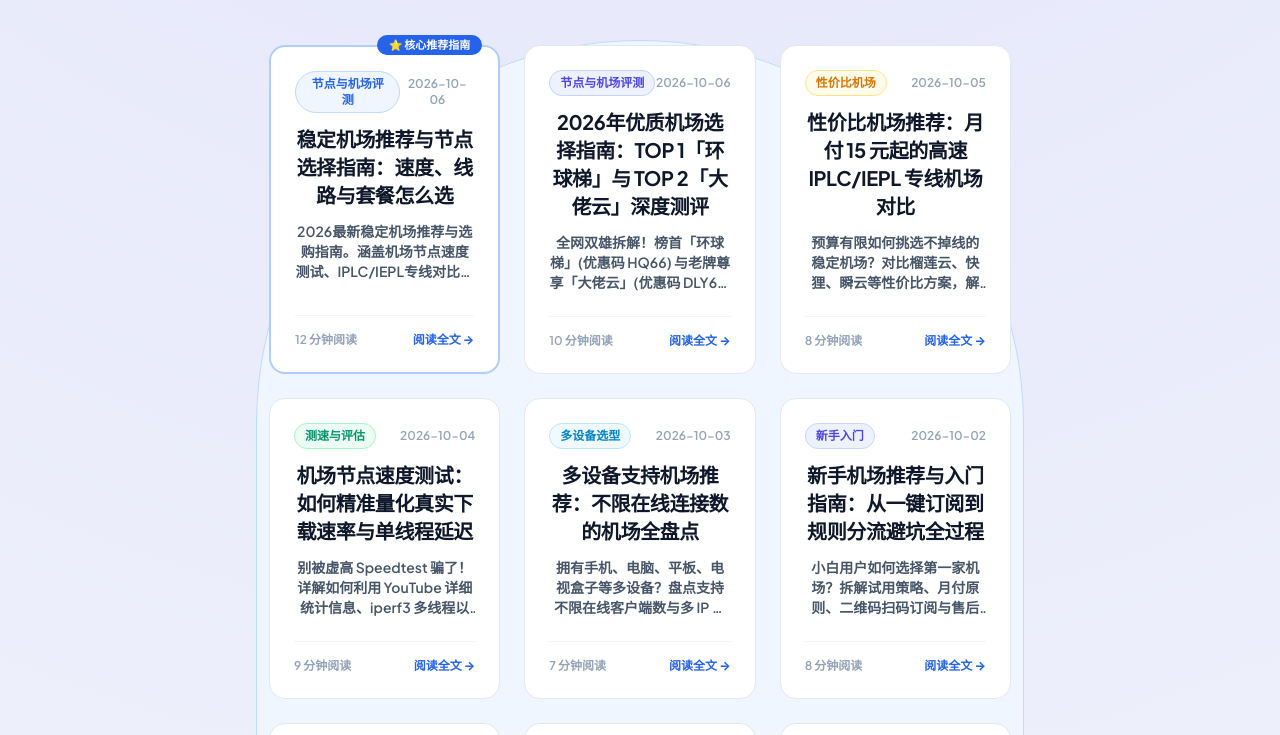
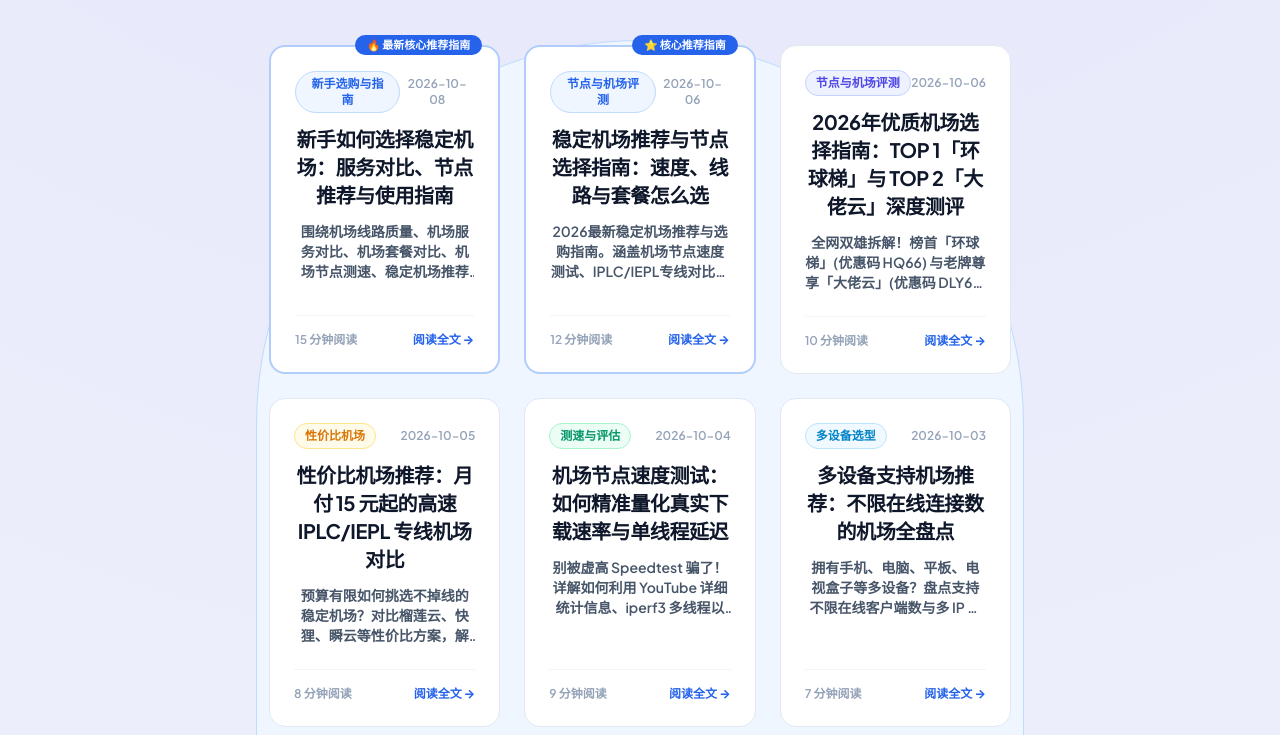
Before and after one commit to zs350235495-ui/zhinanzhen, a plain HTML site: page blog.html in a window 1280 px wide. Shown: the part 65-800 px from the top of the page. Drawn offline with nearby package versions, Linux system fonts and the light colour scheme.

Commit message:
fix: 在 blog.html 博客列表置顶展示最新文章《新手如何选择稳定机场：服务对比、节点推荐与使用指南》

```diff
--- a/blog.html
+++ b/blog.html
@@ -83,6 +83,35 @@
     <div class="text-center max-w-3xl mx-auto mb-12">
       <span class="text-xs px-3 py-1 rounded-full font-semibold bg-blue-50 dark:bg-blue-500/10 text-blue-600 dark:text-blue-400 border border-blue-200 dark:border-blue-500/20 inline-block mb-3">    <!-- Blog Grid Container (30 Articles) -->
     <div class="grid grid-cols-1 md:grid-cols-2 lg:grid-cols-3 gap-6 mb-12" id="blog-posts-grid">
+
+      <!-- Article 0: 最新核心选购指南 -->
+      <article class="bg-white dark:bg-slate-900 border-2 border-blue-500/40 dark:border-blue-500/50 rounded-2xl p-6 flex flex-col justify-between hover:shadow-xl transition-all relative group">
+        <span class="absolute -top-3 right-4 px-3 py-0.5 rounded-full text-[11px] font-bold bg-blue-600 text-white shadow-xs">
+          🔥 最新核心推荐指南
+        </span>
+        <div>
+          <div class="flex items-center justify-between text-xs mb-3">
+            <span class="px-2.5 py-1 rounded-full font-bold bg-blue-50 dark:bg-blue-950/60 text-blue-600 dark:text-blue-400 border border-blue-200 dark:border-blue-800/50">
+              新手选购与指南
+            </span>
+            <span class="text-slate-400">2026-10-08</span>
+          </div>
+
+          <h2 class="text-xl font-bold text-slate-900 dark:text-white mb-3 hover:text-blue-600 transition-colors">
+            <a href="airport-selection-guide.html">新手如何选择稳定机场：服务对比、节点推荐与使用指南</a>
+          </h2>
+          <p class="text-xs sm:text-sm text-slate-600 dark:text-slate-400 mb-6 line-clamp-3 leading-relaxed">
+            围绕机场线路质量、机场服务对比、机场套餐对比、机场节点测速、稳定机场推荐及多设备订阅服务深度解析，助您轻松选择长期稳定机场。
+          </p>
+        </div>
+
+        <div class="pt-4 border-t border-slate-100 dark:border-slate-800 flex items-center justify-between text-xs">
+          <span class="text-slate-400">15 分钟阅读</span>
+          <a href="airport-selection-guide.html" class="font-extrabold text-blue-600 dark:text-blue-400 hover:underline flex items-center gap-1">
+            阅读全文 &rarr;
+          </a>
+        </div>
+      </article>
 
       <!-- Article 1: 核心文章（主推 SEO 指南） -->
       <article class="bg-white dark:bg-slate-900 border-2 border-blue-500/40 dark:border-blue-500/50 rounded-2xl p-6 flex flex-col justify-between hover:shadow-xl transition-all relative group">
```
